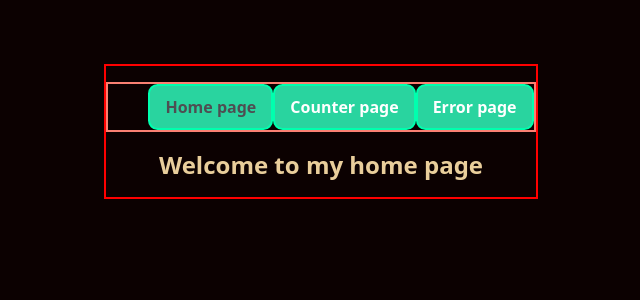
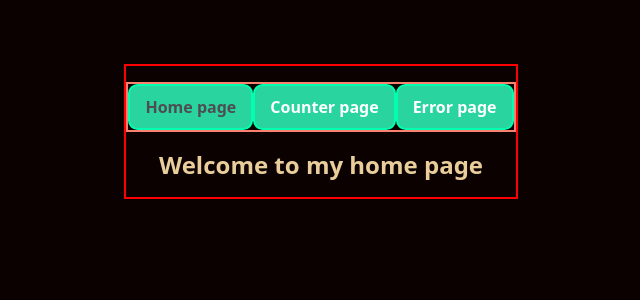
Before and after one commit to Ayomide-Oyeneye/2nd-Semester-Altschoolv2-Exam, a React (Create React App) app: page / in a window 1280 px wide. Shown: the top 300 px of the page, without its empty margins (319-959 px from the left). Built offline with nearby package versions, Linux system fonts and the light colour scheme.

Commit message:
Update style.css

```diff
--- a/src/style.css
+++ b/src/style.css
@@ -91,6 +91,7 @@ h1 {
   display: flex;
   border: 2px solid salmon;
 justify-content: space-around;
+padding-inline-start: 0;
 }
 .links {
   color: #ffd000;
```
